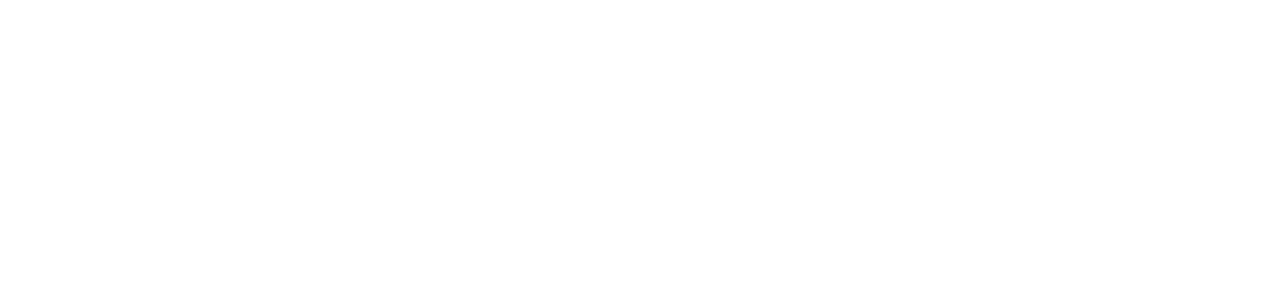
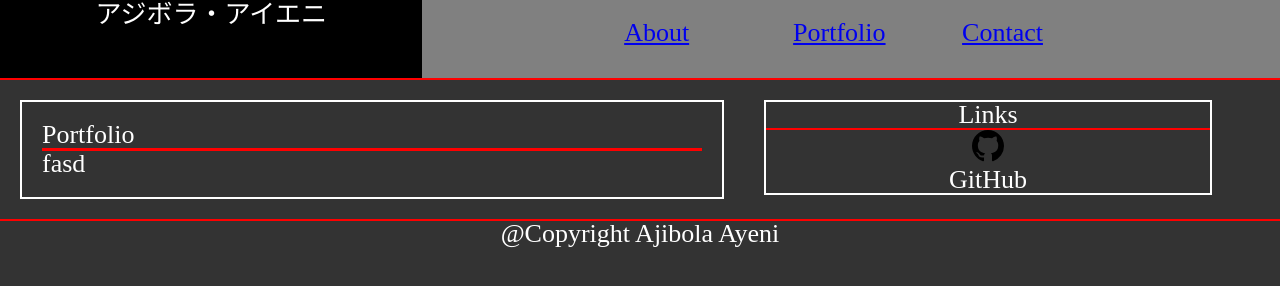
Before and after one commit to Yorali/Basic-Portfolio, a plain HTML site: page portfolio.html in a window 1280 px wide. Drawn offline with Linux system fonts and the light colour scheme.

Commit message:
Navigation links added

```diff
--- a/portfolio.html
+++ b/portfolio.html
@@ -0,0 +1,77 @@
+<!DOCTYPE html>
+<html>
+
+	<head>
+		<meta charset= "UTF-8">
+		<title>世羅理</title>
+		<link rel="stylesheet" type="text/css" href="assets/css/reset.css">
+		<link rel="stylesheet" type="text/css" href="assets/css/style.css">
+
+	</head>
+
+	<body>
+		<div class="top">
+			<section class="topbar">
+				<section class="name_box">
+					<h1 class="name">アジボラ・アイエニ</h1>
+				</section>
+				<div class="navigation">
+						<section class="nav_item_1">
+							<a href="index.html">About</a>
+						</section>
+						<section class="nav_item_2">
+							<a href="portfolio.html">Portfolio</a>
+						</section>
+						<section class="nav_item_3">
+							<a href="contact.html">Contact</a>
+						</section>
+				</div>
+			</section>
+		</div>
+
+		<div>
+			<section class="linelane">
+				<div class="about">
+					<section class="about_me">
+						<section class="about_me_header">
+							<h2>Portfolio</h2>
+						</section>
+							<p class="PORTFOLIO_blurb">
+								<!-- 好きなこと -->
+								fasd
+							</p>
+					</section>
+				</div>
+
+				<div class="contact">
+					<section class="contact_header">
+						<p>Links</p>
+					</section>
+						<p>
+							<div class='git'>
+								<a href='https://github.com/Yorali'>
+									<svg aria-hidden="true" class="octicon octicon-mark-github" height="32" version="1.1" viewBox="0 0 16 16" width="32"><path fill-rule="evenodd" d="M8 0C3.58 0 0 3.58 0 8c0 3.54 2.29 6.53 5.47 7.59.4.07.55-.17.55-.38 0-.19-.01-.82-.01-1.49-2.01.37-2.53-.49-2.69-.94-.09-.23-.48-.94-.82-1.13-.28-.15-.68-.52-.01-.53.63-.01 1.08.58 1.23.82.72 1.21 1.87.87 2.33.66.07-.52.28-.87.51-1.07-1.78-.2-3.64-.89-3.64-3.95 0-.87.31-1.59.82-2.15-.08-.2-.36-1.02.08-2.12 0 0 .67-.21 2.2.82.64-.18 1.32-.27 2-.27.68 0 1.36.09 2 .27 1.53-1.04 2.2-.82 2.2-.82.44 1.1.16 1.92.08 2.12.51.56.82 1.27.82 2.15 0 3.07-1.87 3.75-3.65 3.95.29.25.54.73.54 1.48 0 1.07-.01 1.93-.01 2.2 0 .21.15.46.55.38A8.013 8.013 0 0 0 16 8c0-4.42-3.58-8-8-8z"></path></svg>
+								</a>
+
+								<br>
+
+								GitHub
+
+							</div>
+
+
+						</p>
+				</div>
+			</section>
+
+			<section class="footer">
+				<div>
+					<p>@Copyright Ajibola Ayeni</p>
+				</div>
+			</section>
+
+		</div>
+
+	</body>
+
+</html>
```
Also changed, not shown: contact.html (+3 -3 lines), index.html (+3 -3 lines).
